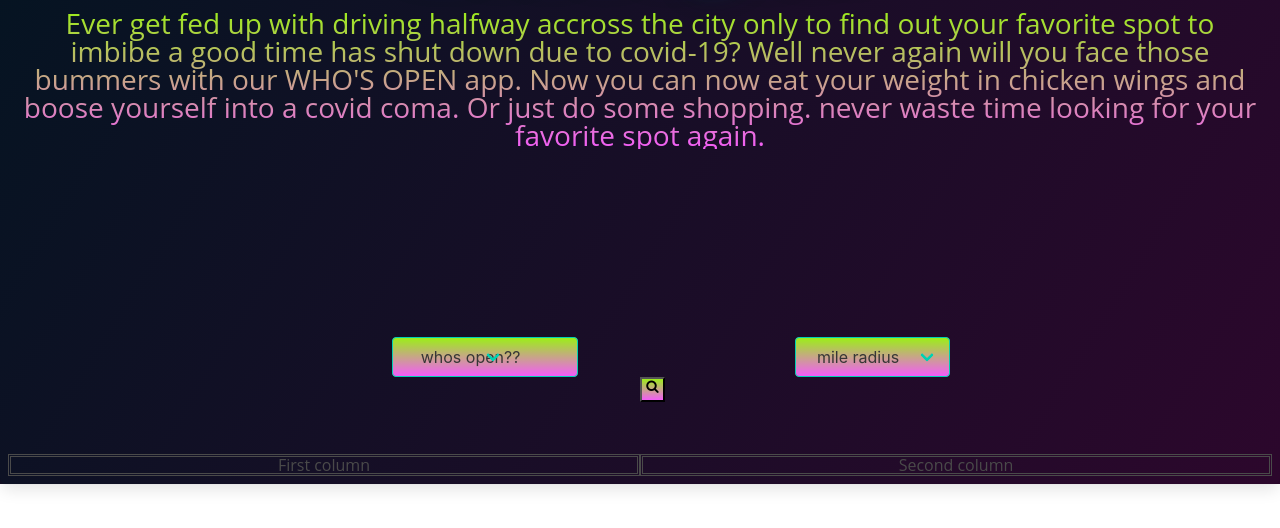
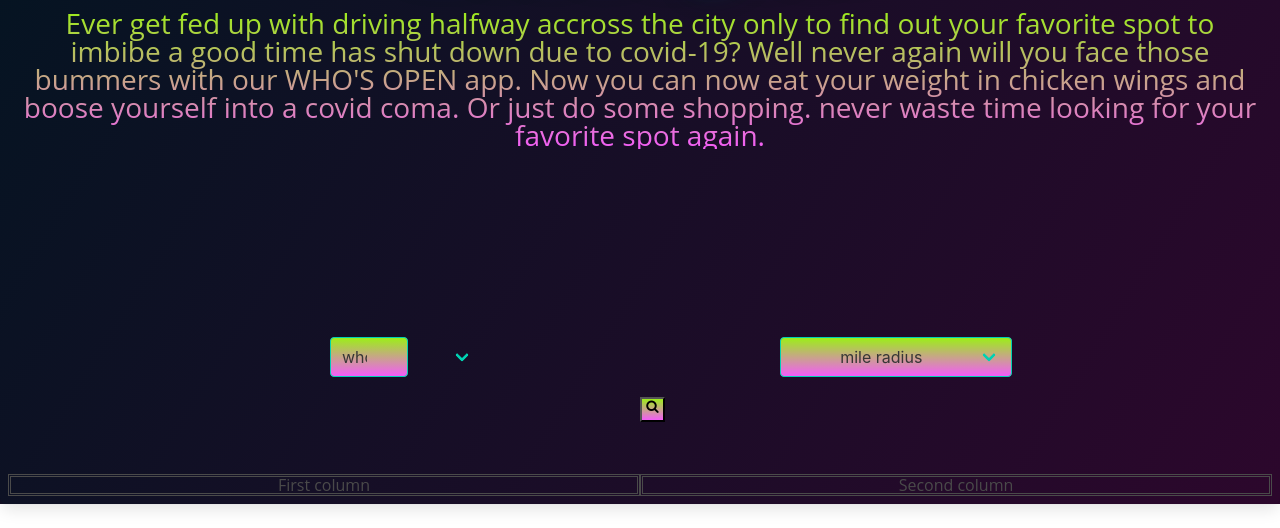
Before and after one commit to malex19889/Who-s-Open, a plain HTML site: page index.html in a window 1280 px wide. Shown: the part 539-1067 px from the top of the page. Drawn offline with nearby package versions, Linux system fonts and the light colour scheme; a script that the page names is missing; a web font is replaced by a local one.

Commit message:
stupid arrows

```diff
--- a/assets/css/style.css
+++ b/assets/css/style.css
@@ -80,7 +80,7 @@ select {
   width: 25%;
   margin-left: 50%;
   margin-bottom: 20px;
-}
+  }
 
 
 
@@ -110,13 +110,15 @@ select:hover {
 }
 .control1{
   width: 50%;
-  text-align: right;
-  margin-left: 30%;
+  /* text-align: right; */
+  margin-left: 25%;
+  margin-right: 0%;
 }
 .control2{
   width: 50%;
-  text-align: center;
+  /* text-align: center; */
   margin-right: 60%;
+  margin-left: 10%;
 
 
 }
@@ -128,12 +130,31 @@ select:hover {
 
 }
 #whosOpenTab.select.is-primary{
-  margin-left: 20%;
-}
-#milesTab.select.is-primary{
-  margin-right: 50%;
+  position: sticky;
+  right: 500px;
+  display: block;
+  margin-left: 0%;
+  margin-right: 0%;
+
 
 }
+/* #whosOpenTab.select.is-primary::after{
+  position: sticky;
+   left: 300px;
+  top: 20px;
+} */
+
+#milesTab.select.is-primary{
+  position: sticky;
+  margin-right: 30%;
+  display: block;
+
+}
+/* #milesTab.select.is-primary::after{
+  position: sticky;
+  left: 220px;
+  top: 20px;
+} */
 
 
 .field2{
@@ -141,9 +162,7 @@ select:hover {
   margin-right: 0%;
   margin-left: 0%;
   float: right;
-  margin-top: 10%
-
-
+  margin-top: 10%;
 }
 #milesTab{
  width: 100%;
@@ -161,12 +180,15 @@ select:hover {
 
 
 }
-select{
-  width: 75%;
+#place{
+  width: 100%;
+  margin-right: 0%;
+  margin-left: 10%;
 }
 #miles{
   float: right;
-  width: 50%;
+  width: 75%;
+  margin-left: 20%;
 
 }
 @-webkit-keyframes glow {
```
